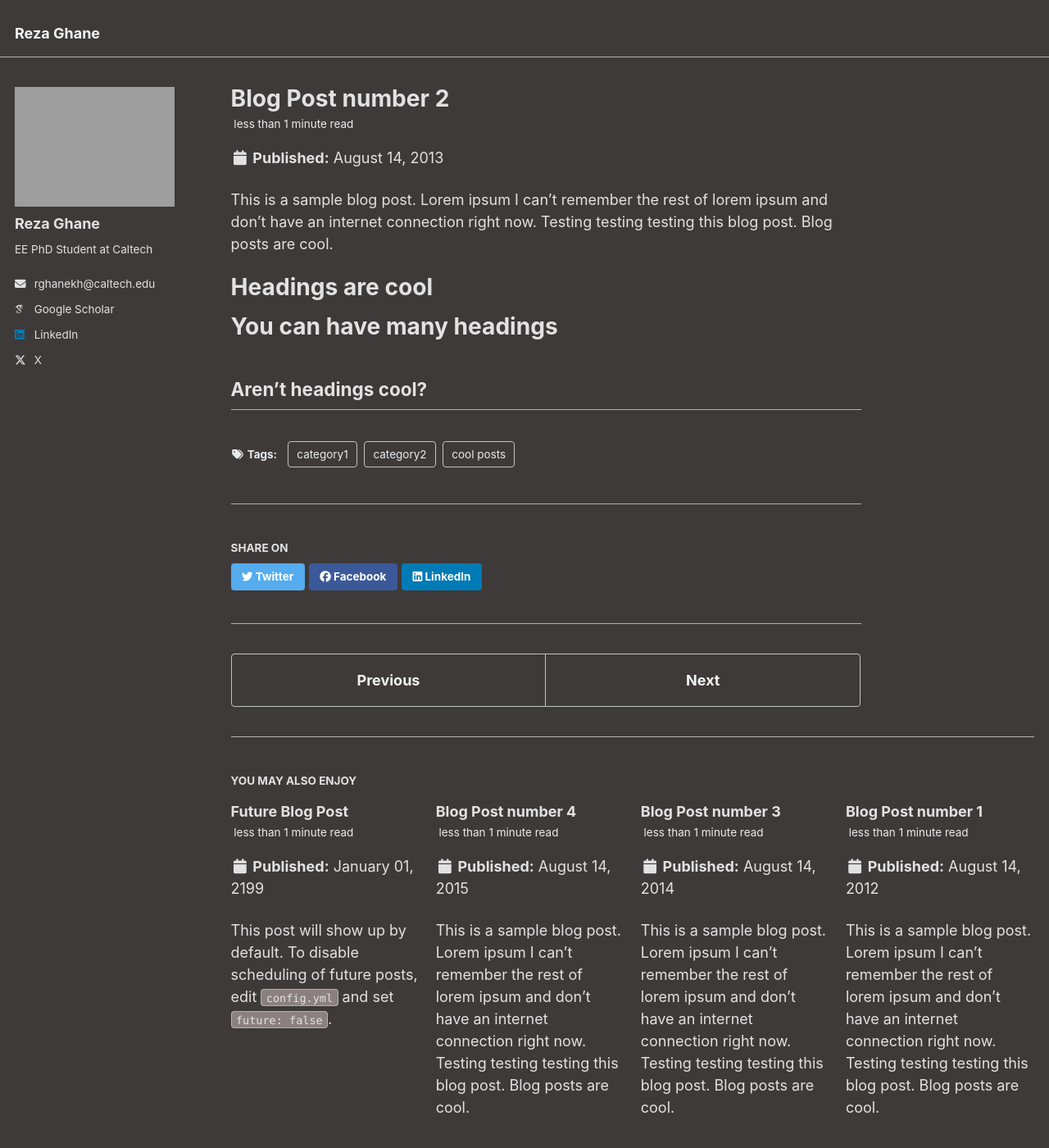
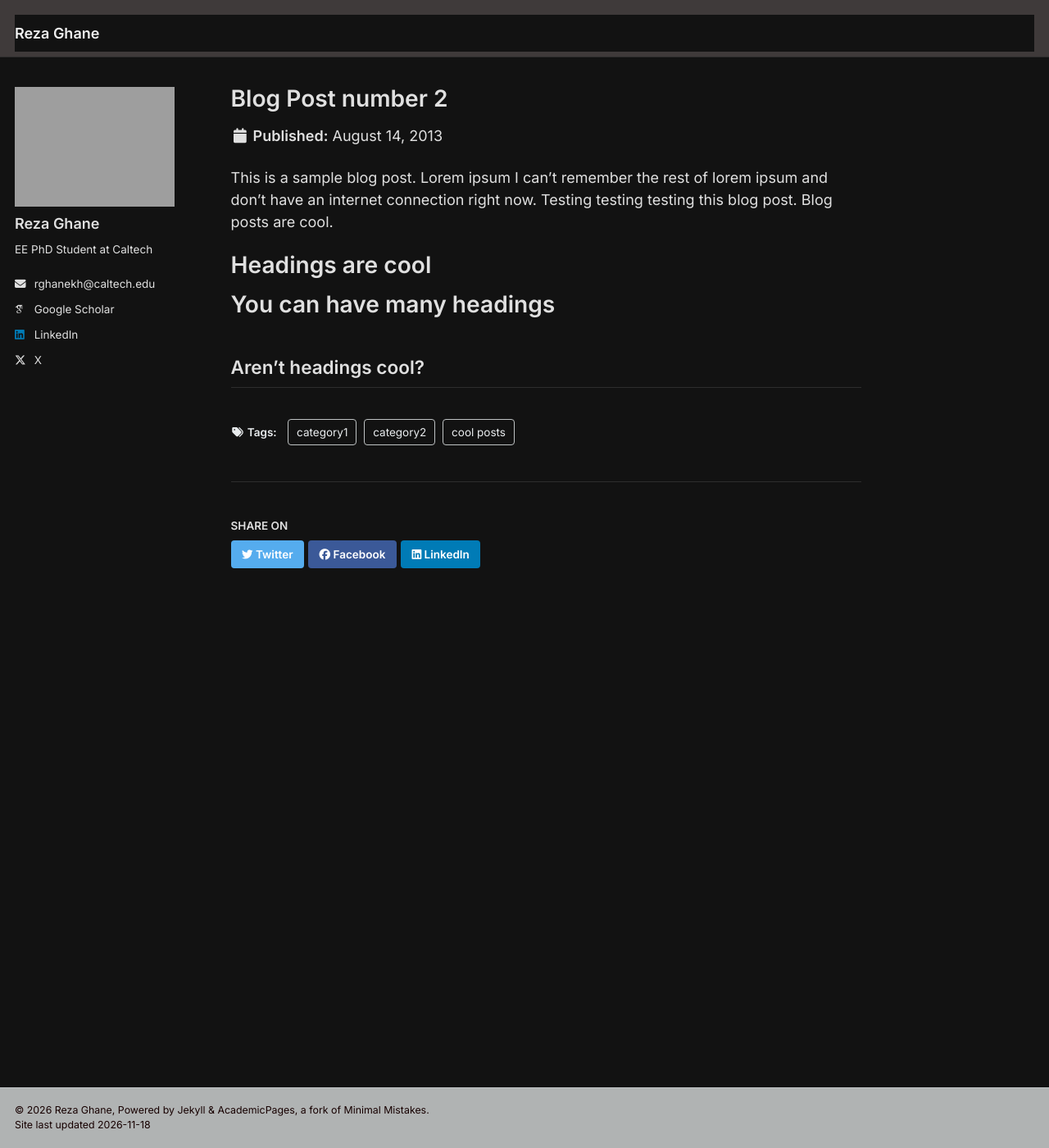
Before and after one commit to ReGhane/ReGhane.github.io, a Jekyll site: the page built from _posts/2013-08-14-blog-post-2.md, in a window 1280 px wide and 1400 px high. Shown: the whole window at 82% size. Built offline with Jekyll 4.4.1, drawn with Linux system fonts in a browser that asks for light colours; some web fonts are replaced.

Commit message:
Update about page content, refresh theme fonts and colors, and remove sample blog posts.
Co-authored-by: Cursor <cursoragent@cursor.com>

```diff
--- a/_config.yml
+++ b/_config.yml
@@ -238,7 +238,7 @@ defaults:
     values:
       layout: single
       author_profile: true
-      read_time: true
+      read_time: false
       comments: true
       share: true
       related: true
--- a/_includes/head.html
+++ b/_includes/head.html
@@ -15,6 +15,10 @@
   document.documentElement.className = document.documentElement.className.replace(/\bno-js\b/g, '') + ' js ';
 </script>
 
+<link rel="preconnect" href="https://fonts.googleapis.com">
+<link rel="preconnect" href="https://fonts.gstatic.com" crossorigin>
+<link href="https://fonts.googleapis.com/css2?family=Inter:wght@300;400;600&family=Outfit:wght@400;600;700&family=Playfair+Display:ital,wght@0,400;0,700;1,400&display=swap" rel="stylesheet">
+
 <!-- For all browsers -->
 <link rel="stylesheet" href="{{ base_path }}/assets/css/main.css">
 
--- a/_posts/2012-08-14-blog-post-1.md
+++ /dev/null
@@ -1,20 +0,0 @@
----
-title: 'Blog Post number 1'
-date: 2012-08-14
-permalink: /posts/2012/08/blog-post-1/
-tags:
-  - cool posts
-  - category1
-  - category2
----
-
-This is a sample blog post. Lorem ipsum I can't remember the rest of lorem ipsum and don't have an internet connection right now. Testing testing testing this blog post. Blog posts are cool.
-
-Headings are cool
-======
-
-You can have many headings
-======
-
-Aren't headings cool?
-------
--- a/_posts/2014-08-14-blog-post-3.md
+++ /dev/null
@@ -1,20 +0,0 @@
----
-title: 'Blog Post number 3'
-date: 2014-08-14
-permalink: /posts/2014/08/blog-post-3/
-tags:
-  - cool posts
-  - category1
-  - category2
----
-
-This is a sample blog post. Lorem ipsum I can't remember the rest of lorem ipsum and don't have an internet connection right now. Testing testing testing this blog post. Blog posts are cool.
-
-Headings are cool
-======
-
-You can have many headings
-======
-
-Aren't headings cool?
-------
--- a/_posts/2199-01-01-future-post.md
+++ /dev/null
@@ -1,11 +0,0 @@
----
-title: 'Future Blog Post'
-date: 2199-01-01
-permalink: /posts/2012/08/blog-post-4/
-tags:
-  - cool posts
-  - category1
-  - category2
----
-
-This post will show up by default. To disable scheduling of future posts, edit `config.yml` and set `future: false`.
--- a/_sass/_archive.scss
+++ b/_sass/_archive.scss
@@ -34,7 +34,7 @@
   color: mix(#fff, $gray, 25%);
   border-bottom: 1px solid $border-color;
 
-  + .list__item .archive__item-title {
+  +.list__item .archive__item-title {
     margin-top: 0.5em;
   }
 }
@@ -43,7 +43,7 @@
   margin-bottom: 0.25em;
   font-family: $sans-serif-narrow;
 
-  a + a {
+  a+a {
     opacity: 0.5;
   }
 }
@@ -61,7 +61,7 @@
   margin-top: 0;
   font-size: $type-size-6;
 
-  & + p {
+  &+p {
     text-indent: 0;
   }
 }
@@ -69,9 +69,15 @@
 .archive__item-teaser {
   border-radius: $border-radius;
   overflow: hidden;
+  margin-bottom: 1em;
+
   img {
     width: 100%;
   }
+}
+
+.archive__item {
+  margin-bottom: 1em;
 }
 
 .archive__item:hover {
@@ -130,14 +136,17 @@
 
   @include breakpoint($small) {
     @include gallery(5 of 10);
+
     .archive__item-teaser {
       max-height: 200px;
     }
   }
 
   @include breakpoint($medium) {
-    margin-left: 0; /* reset before mixin does its thing*/
-    margin-right: 0; /* reset before mixin does its thing*/
+    margin-left: 0;
+    /* reset before mixin does its thing*/
+    margin-right: 0;
+    /* reset before mixin does its thing*/
     @include gallery(2.5 of 10);
 
     .archive__item-teaser {
--- a/_sass/_variables.scss
+++ b/_sass/_variables.scss
@@ -13,9 +13,9 @@ $paragraph-indent           : false; // true, false (default)
 $indent-var                 : 1.3em;
 
 /* system typefaces */
-$serif                      : Georgia, Times, serif;
-$sans-serif                 : -apple-system, ".SFNSText-Regular", "San Francisco", "Roboto", "Segoe UI", "Helvetica Neue", "Lucida Grande", Arial, sans-serif;
-$monospace                  : Monaco, Consolas, "Lucida Console", monospace;
+$serif                      : "Playfair Display", Georgia, Times, serif;
+$sans-serif                 : "Inter", "Outfit", -apple-system, "Roboto", "Segoe UI", "Helvetica Neue", "Lucida Grande", Arial, sans-serif;
+$monospace                  : "JetBrains Mono", Monaco, Consolas, monospace;
 
 /* sans serif typefaces */
 $sans-serif-narrow          : $sans-serif;
@@ -61,18 +61,18 @@ $darker-gray                : mix(#f6ebeb, $gray, 60%);
 $light-gray                 : mix(#9ca19f, $gray, 50%);
 $lighter-gray               : mix(#abadad, $gray, 90%);
 
-$body-color                 : #3f3a3a;
-$background-color           : #3f3a3a;
-$code-background-color      : #8b8080;
-$code-background-color-dark : $light-gray;
-$text-color                 : $dark-gray;
-$border-color               : $lighter-gray;
+$body-color                 : #121212;
+$background-color           : #121212;
+$code-background-color      : #1e1e1e;
+$code-background-color-dark : #2a2a2a;
+$text-color                 : #e0e0e0;
+$border-color               : #2d2d2d;
 
-$primary-color              : #f2f5f7;
+$primary-color              : #f0f0f0;
 $success-color              : #62c462;
 $warning-color              : #f89406;
 $danger-color               : #ee5f5b;
-$info-color                 : #52adc8;
+$info-color                 : #00E5FF;
 
 /* brands */
 $behance-color              : #1769FF;
```
Also changed, not shown: _pages/about.md (+21 -1 lines), _posts/2015-08-14-blog-post-4.md (deleted, +0 -20 lines).
